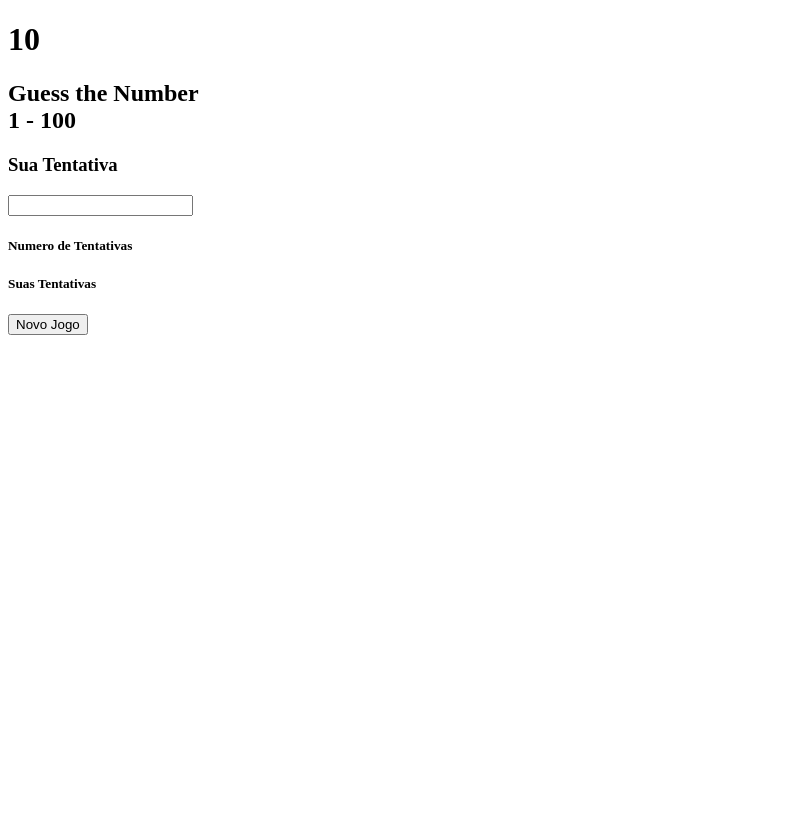
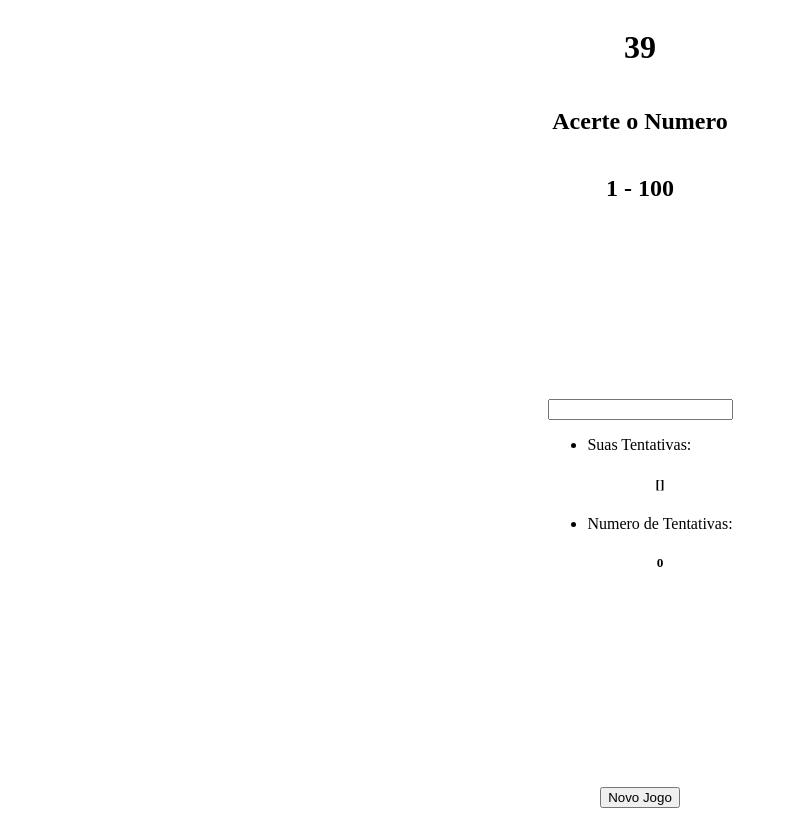
Before and after one commit to HenriqZimer/GuessTheNumber-VueJS, a Vue app: page / in a window 1280 px wide. Shown: the whole page, without its empty margins (0-788 px from the left). Built offline with nearby package versions, Linux system fonts and the light colour scheme.

Commit message:
implementando logica

```diff
--- a/src/components/btnNovoJogo.vue
+++ b/src/components/btnNovoJogo.vue
@@ -1,10 +1,14 @@
 <template>
-	<button @click="NewGame">Novo Jogo</button>
+	<button @click="newGameClicado">Novo Jogo</button>
 </template>
 
 <script>
 export default {
-
+	methods:{
+		newGameClicado(){
+      this.$emit('newGameAcionado');
+    }
+	}
 }
 </script>
 
--- a/src/components/entradaTexto.vue
+++ b/src/components/entradaTexto.vue
@@ -1,15 +1,56 @@
 <template>
-  <div>
-    <input type="number"/>
+  <div class="input">
+    <!-- <input type="number" v-model="numeroJogado" @change="inputClicado"> -->
+    <input type="number" v-model="numeroJogado" @change="chamarMethodos">
+    <ul>
+      <li>Suas Tentativas: {{  }} </li>
+      <h5 style="text-align:center"> {{ numerosJogados }}</h5>
+      <li>Numero de Tentativas:</li>
+      <h5 style="text-align:center"> {{ tentativas }}</h5>
+    </ul>
   </div>
 </template>
 
 <script>
 export default {
-
+  data() {
+    return {
+      numeroJogado: null,
+      numerosJogados: [],
+      tentativas: 0,
+      ultimoResultado: 0
+    }
+  },
+  methods: {
+    chamarMethodos(){
+      this.resultadosArray()
+      this.removeUltimo()
+      this.inputClicado()
+    },
+    resultadosArray () {
+      this.numerosJogados.push(this.numeroJogado);
+      this.numeroJogado = '';
+      this.tentativas++;
+    },
+    removeUltimo(){
+      this.ultimoResultado = this.myArray.pop();
+      console.log(this.ultimoResultado); // Isto irá imprimir o último elemento removido
+      // console.log(this.numerosJogados);
+    },
+    inputClicado() {
+      this.$emit('inputAcionado', this.tentativas, this.numerosJogados, this.numeroJogado)
+    }
+  }
 }
 </script>
 
 <style>
+  .input {
+    display: flex;
+    justify-content: center;
+    align-items: center;
+    height: 100vh;
+    flex-direction: column;
+  }
 
 </style>
--- a/src/components/guessTheNumber.vue
+++ b/src/components/guessTheNumber.vue
@@ -1,12 +1,13 @@
 <template>
-    <div id="welcomeScreen" >
+    <div class="guess" >
 			<h1>{{ computerNumber }}</h1>
-        <h2>Guess the Number <br />1 - 100</h2>
-        <h3>Sua Tentativa</h3>
-        <entradaTexto />
-        <h5>Numero de Tentativas</h5>
-        <h5>Suas Tentativas</h5>
-        <btnNovoJogo />
+        <h2>Acerte o Numero</h2>
+        <h2>1 - 100</h2>
+        <entradaTexto @inputAcionado="verificadorResposta"/>
+        <div>
+          <h1 v-if="controlador == 1">Voce Ganhou</h1>
+        </div>
+        <btnNovoJogo @newGameAcionado="newGame" />
     </div>
 </template>
 
@@ -14,23 +15,51 @@
 import entradaTexto from "./entradaTexto.vue"
 import btnNovoJogo from './btnNovoJogo.vue';
 export default {
-  components:{ entradaTexto, btnNovoJogo },
+  components:{
+    entradaTexto,
+    btnNovoJogo
+  },
 	data(){
 		return{
       computerNumber: 10,
+      controlador: 0,
     }
   },
 	methods:{
 		newGame(){
     window.location.reload()
 		},
+    handleChange(event) {
+      console.log(event.target.value);
+    },
+    comparativoResultado(tentativas){
+      if(tentativas >= 2){
+        this.controlador = 1
+    }
+  },
+  verificadorResposta(numerosJogados){
+    console.log(numerosJogados + 'henriu')
+
+    if(numerosJogados == this.computerNumber){
+      this.controlador = 1
+    }
+  }
+  },
 	created(){
-		this.computerNumber = 10
-	}
+		this.computerNumber = Math.floor(Math.random() * 100 + 1)
     }
 	}
 </script>
 
 <style>
-
+  .guess{
+    display: flex;
+    justify-content: center;
+    align-items: center;
+    height: 100vh;
+    flex-direction: column;
+  }
+  .h2{
+    text-align: center;
+  }
 </style>
```
Also changed, not shown: src/components/gameArea.vue (deleted, +0 -82 lines), src/components/jogoArea.vue (added, +82 -0 lines). Lines whose indentation alone changed are shown as unchanged.
